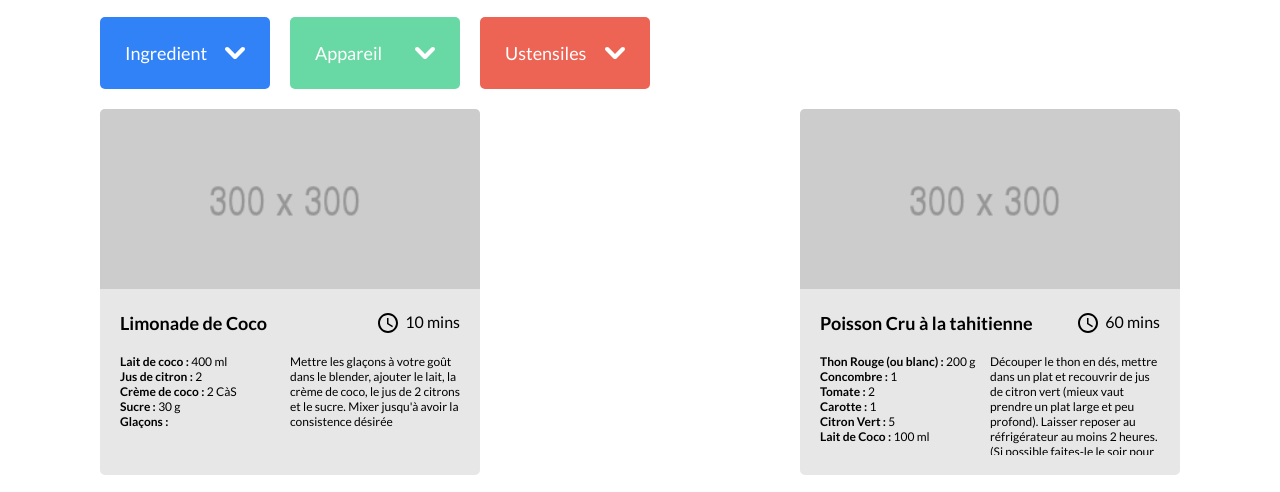
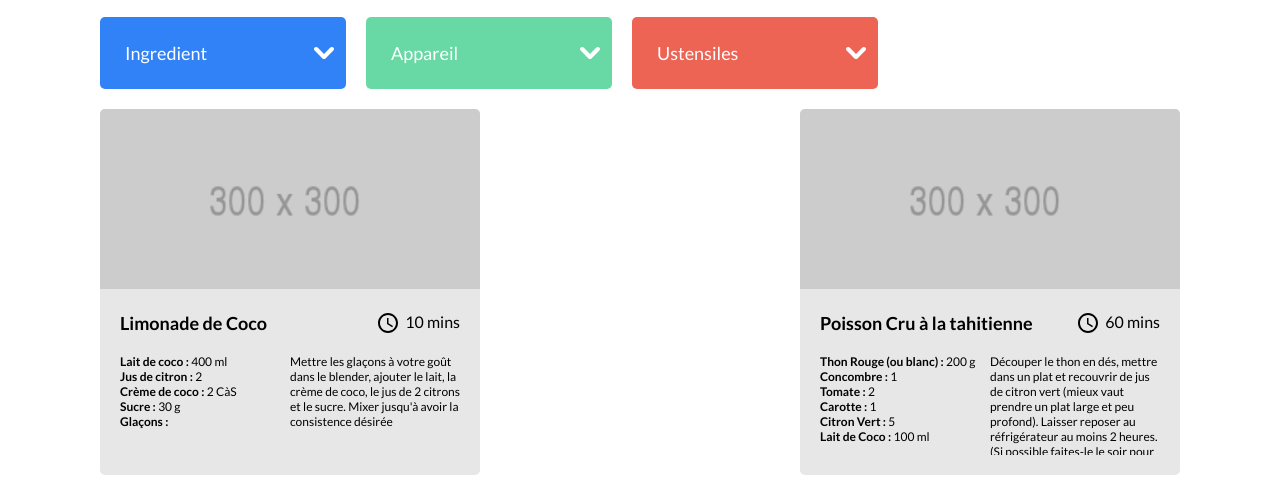
Before and after one commit to FabienStervinou/fabienstervinou_7_23112021, a website with bundled scripts: page index.html in a window 1280 px wide. Shown: the part 233-725 px from the top of the page. Built offline with nearby package versions, Linux system fonts and the light colour scheme; files whose address does not match are found by name.

Commit message:
Style filter update on active

```diff
--- a/assets/sass/components/_filter.scss
+++ b/assets/sass/components/_filter.scss
@@ -4,12 +4,11 @@
 
   .filter {
     display: flex;
-    flex-wrap: wrap;
+    flex-wrap: nowrap;
     position: relative;
     margin: 10px 10px 0 0;
-    padding: 25px;
     border: none;
-    width: 120px;
+    min-width: 120px;
     color: $color-white;
     border-radius: $radius;
 
@@ -31,6 +30,7 @@
       border: none;
       font-size: 18px;
       width: 80%;
+      padding: 25px 0 25px 25px;
       color: $color-white;
 
       &::placeholder {
@@ -41,7 +41,7 @@
     &-btn {
       display: flex;
       align-items: center;
-      justify-content: flex-end;
+      justify-content: center;
       width: 20%;
       background: none;
       border: none;
@@ -101,6 +101,14 @@
     &[data-active="true"]  {
       width: 380px;
 
+      .filter-input {
+        opacity: .5;
+
+        &::placeholder {
+          content: "test"
+        }
+      }
+
       .filter-items {
         visibility: visible;
       }
```
Also changed, not shown: dist/styles/index.css, 1 other file.
